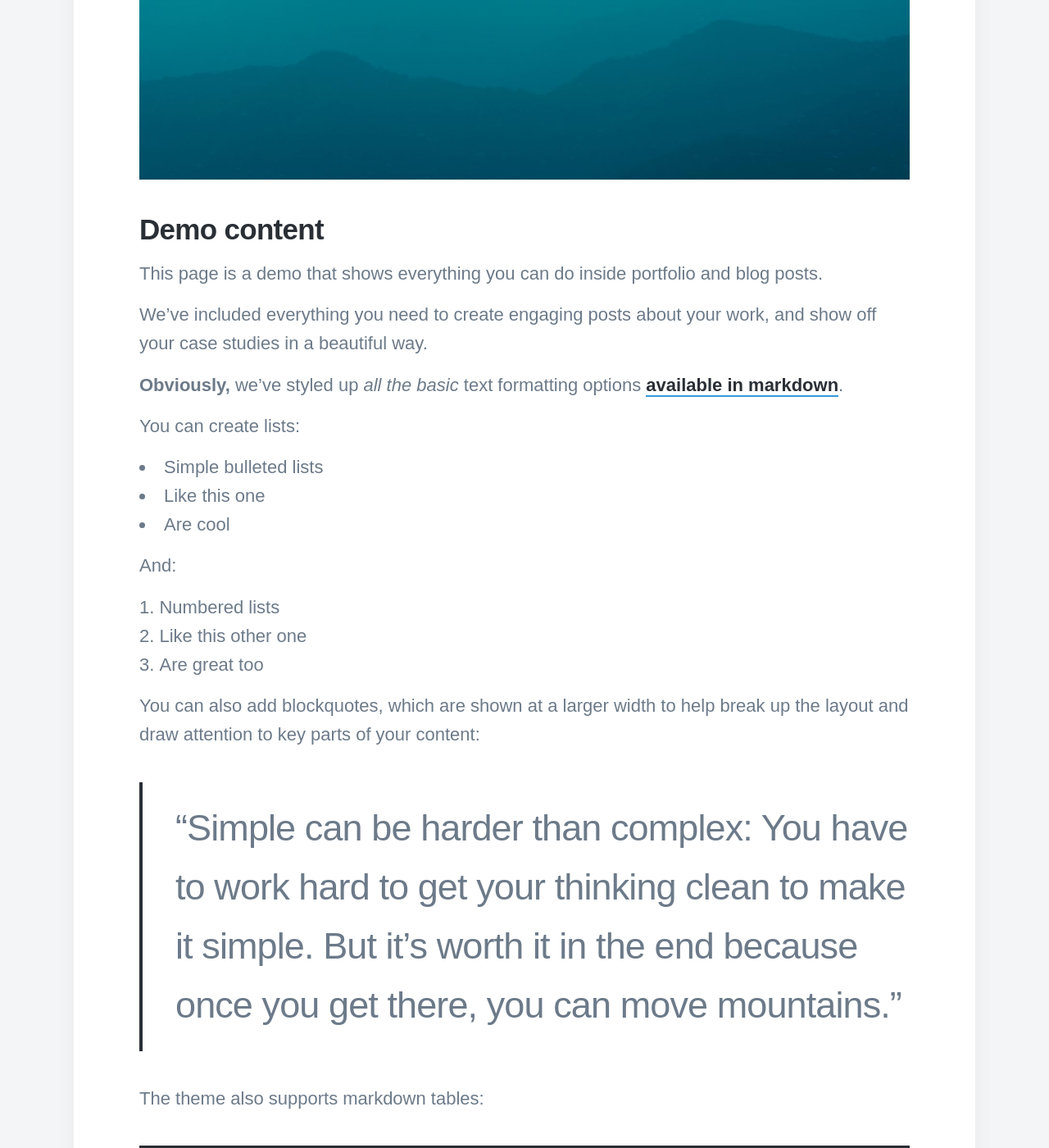
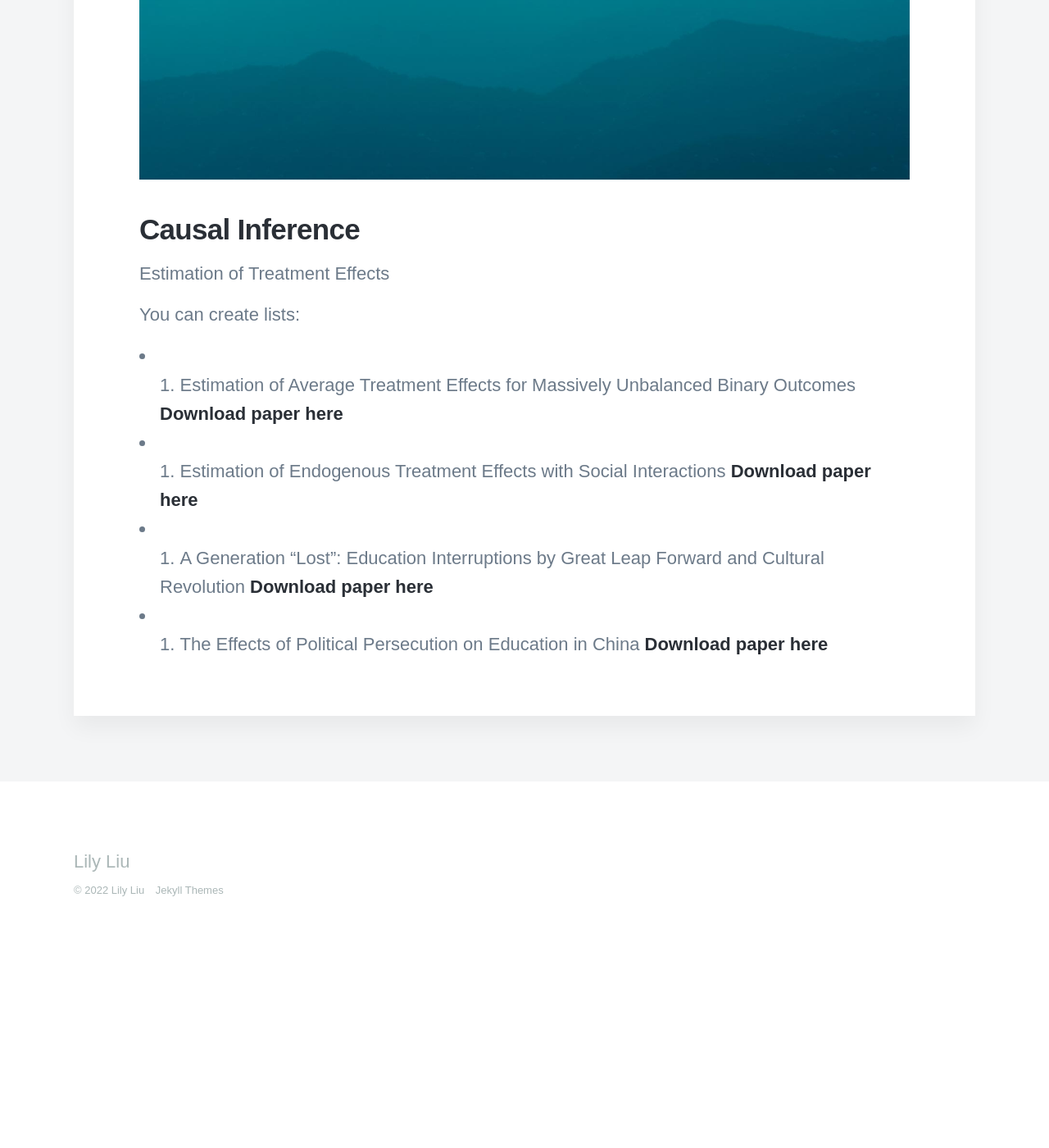
Before and after one commit to lilyliupro/finance, a Jekyll site: the page built from _posts/2018-06-30-demo-post.md, in a window 1280 px wide and 1400 px high, scrolled down 912 px. Shown: the whole window at 82% size. Built offline with Jekyll 4.4.1, drawn with Linux system fonts in a browser that asks for light colours; nearby versions of some CDN libraries; some web fonts are replaced; after the commit the page ends 2084 px from its top, so only the background shows below that; some of the changed text lies outside the part shown.

Commit message:
Update 2018-06-30-demo-post.md

````diff
--- a/_posts/2018-06-30-demo-post.md
+++ b/_posts/2018-06-30-demo-post.md
@@ -1,105 +1,21 @@
 ---
-title: 'Demo Post'
-date: 2018-06-30 00:00:00
-description: This page is a demo that shows everything you can do inside portfolio and blog posts.
+title: 'Causal Inference'
+subtitle: 'Estimation of Treatment Effects'
+description: Estimation of Treatment Effects
 featured_image: '/images/demo/demo-square.jpg'
 ---
 
 ![](/images/demo/demo-landscape.jpg)
 
-## Demo content
+## Causal Inference
 
-This page is a demo that shows everything you can do inside portfolio and blog posts.
 
-We've included everything you need to create engaging posts about your work, and show off your case studies in a beautiful way.
 
-**Obviously,** we’ve styled up *all the basic* text formatting options [available in markdown](https://github.com/adam-p/markdown-here/wiki/Markdown-Cheatsheet).
+Estimation of Treatment Effects
 
 You can create lists:
 
-* Simple bulleted lists
-* Like this one
-* Are cool
-
-And:
-
-1. Numbered lists
-2. Like this other one
-3. Are great too
-
-You can also add blockquotes, which are shown at a larger width to help break up the layout and draw attention to key parts of your content:
-
-> “Simple can be harder than complex: You have to work hard to get your thinking clean to make it simple. But it’s worth it in the end because once you get there, you can move mountains.”
-
-The theme also supports markdown tables:
-
-| Item                 | Author        | Supports tables? | Price |
-|----------------------|---------------|------------------|-------|
-| Duet Jekyll Theme    | Jekyll Themes | Yes              | $49   |
-| Index Jekyll Theme   | Jekyll Themes | Yes              | $49   |
-| Journal Jekyll Theme | Jekyll Themes | Yes              | $49   |
-
-And footnotes[^1], which link to explanations[^2] at the bottom of the page[^3].
-
-[^1]: Beautiful modern, minimal theme design.
-[^2]: Powerful features to show off your work.
-[^3]: Maintained and supported by the theme developer.
-
-You can throw in some horizontal rules too:
-
----
-
-### Image galleries
-
-Here's a really neat custom feature we added – galleries:
-
-<div class="gallery" data-columns="3">
-	<img src="/images/demo/demo-portrait.jpg">
-	<img src="/images/demo/demo-landscape.jpg">
-	<img src="/images/demo/demo-square.jpg">
-	<img src="/images/demo/demo-landscape-2.jpg">
-</div>
-
-Inspired by the Galleries feature from WordPress, we've made it easy to create grid layouts for your images. Just use a bit of simple HTML in your post to create a masonry grid image layout:
-
-```html
-<div class="gallery" data-columns="3">
-    <img src="/images/demo/demo-portrait.jpg">
-    <img src="/images/demo/demo-landscape.jpg">
-    <img src="/images/demo/demo-square.jpg">
-    <img src="/images/demo/demo-landscape-2.jpg">
-</div>
-```
-
-*See what we did there? Code and syntax highlighting is built-in too!*
-
-Change the number inside the 'columns' setting to create different types of gallery for all kinds of purposes. You can even click on each image to seamlessly enlarge it on the page.
-
----
-
-### Image carousels
-
-Here's another gallery with only one column, which creates a carousel slide-show instead.
-
-A nice little feature: the carousel only advances when it is in view, so your visitors won't scroll down to find it half way through your images.
-
-<div class="gallery" data-columns="1">
-	<img src="/images/demo/demo-landscape.jpg">
-	<img src="/images/demo/demo-landscape-2.jpg">
-</div>
-
-### What about videos?
-
-Videos are an awesome way to show off your work in a more engaging and personal way, and we’ve made sure they work great on our themes. Just paste an embed code from YouTube or Vimeo, and the theme makes sure it displays perfectly:
-
-<iframe src="https://player.vimeo.com/video/148003889" width="640" height="360" frameborder="0" allowfullscreen></iframe>
-
----
-
-## Pretty cool, huh?
-
-We've packed this theme with powerful features to show off your work.
-
-Why not put them to use on your new portfolio?
-
-<a href="https://jekyllthemes.io/theme/personal-website-jekyll-theme" class="button button--large">Get This Theme</a>
+* 1. Estimation of Average Treatment Effects for Massively Unbalanced Binary Outcomes [Download paper here](https://github.com/Lilyliu8262/Lily-s-Website/blob/main/Papers/Bootstrap.pdf)
+* 2. Estimation of Endogenous Treatment Effects with Social Interactions [Download paper here](https://github.com/Lilyliu8262/Lily-s-Website/blob/main/Papers/Network_Effects.pdf)
+* 3. A Generation “Lost”: Education Interruptions by Great Leap Forward and Cultural Revolution [Download paper here](https://github.com/Lilyliu8262/Lily-s-Website/blob/main/Papers/Education.pdf)
+* 4. The Effects of Political Persecution on Education in China [Download paper here](https://github.com/Lilyliu8262/Lily-s-Website/blob/main/Papers/Political_Persecution.pdf)
````
